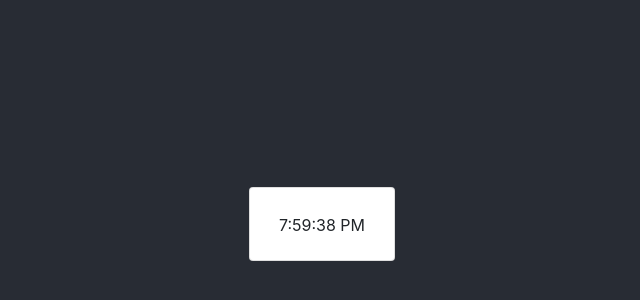
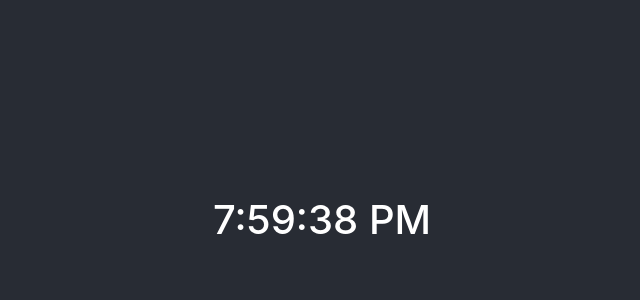
Before and after one commit to ofmukesh/LearnReact, a React (Create React App) app: page / in a window 1280 px wide. Shown: the part 176-476 px from the top of the page, without its empty margins (318-958 px from the left). Built offline with nearby package versions, Linux system fonts and the light colour scheme.

Commit message:
test update

```diff
--- a/src/pages/test.js
+++ b/src/pages/test.js
@@ -5,28 +5,18 @@ export default class Test extends Component {
     super(props);
     this.state = { date: new Date().toLocaleTimeString() };
   }
-  handleChange() {
-    this.setState({ date: new Date().toLocaleTimeString() });
-  }
   componentDidMount() {
     setInterval(() => {
-      this.handleChange();
+      this.setState({ date: new Date().toLocaleTimeString() });
     }, 1000);
   }
   componentWillUnmount() {
-    console.log(this.state.date);
     clearInterval();
   }
   render() {
     return (
       <div>
-        <div className="card">
-          <div className="card-body">
-            <button onClick={this.handleChange.bind(this)} className="btn">
-              {this.state.date}
-            </button>
-          </div>
-        </div>
+        <h1>{this.state.date}</h1>
       </div>
     );
   }
```
